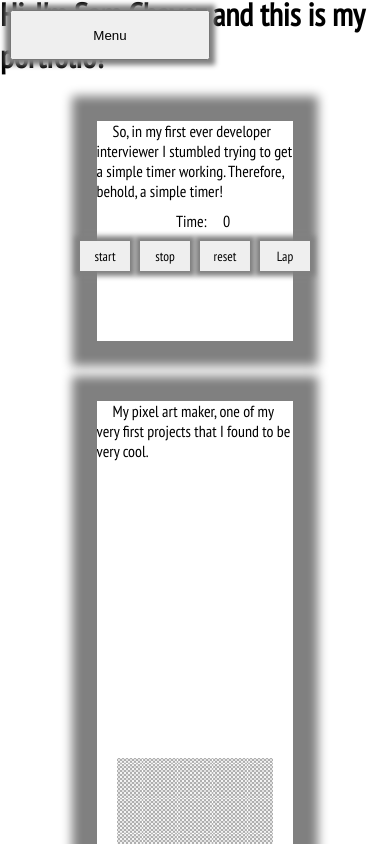
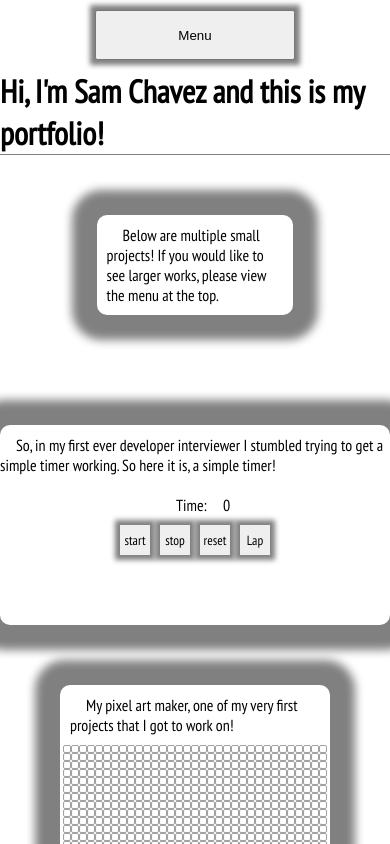
Before and after one commit to SamChav/outward, a Next.js app: page /samples in a window 390 px wide. Shown: the top 844 px of the page. Built offline with nearby package versions, Linux system fonts and the light colour scheme.

Commit message:
samples are working, fixed the timer it works now, working css next

```diff
--- a/components/PixelArt.js
+++ b/components/PixelArt.js
@@ -8,7 +8,7 @@ function buildPixels() {
   for (let i = 0; i < 1200; i++) {
     result.push({
       key: i,
-      color: "#FFFFFF"
+      color: "#FFFFFF",
     });
   }
 
@@ -17,24 +17,24 @@ function buildPixels() {
 
 const PixelArtMaker = () => {
   const [pixels, setPixels] = useState(buildPixels());
-  let [colorPicker, setColorPicker] = useState('');
+  let [colorPicker, setColorPicker] = useState("");
   const [isMouseDown, setIsMouseDown] = useState(false);
 
   function updatePixel(index) {
-    setIsMouseDown(true)
+    setIsMouseDown(true);
     const pixel = pixels[index];
     const updatedPixel = { ...pixel, color: colorPicker };
     const result = [
       ...pixels.slice(0, index),
       updatedPixel,
-      ...pixels.slice(index + 1)
+      ...pixels.slice(index + 1),
     ];
     setPixels(result);
   }
 
   const colorPicked = (color) => {
-    setColorPicker(color.hex)
-  }
+    setColorPicker(color.hex);
+  };
 
   const colorMouseOver = (index) => {
     const pixel = pixels[index];
@@ -43,12 +43,11 @@ const PixelArtMaker = () => {
       const result = [
         ...pixels.slice(0, index),
         updatedPixel,
-         ...pixels.slice(index + 1)
+        ...pixels.slice(index + 1),
       ];
       setPixels(result);
     }
-    }
-
+  };
 
   const stopColoring = () => {
     setIsMouseDown(false);
@@ -56,15 +55,19 @@ const PixelArtMaker = () => {
   };
 
   return (
+    <div className={styles.sampleTwo}>
+      <span className={styles.sampleTwoText}>
+        My pixel art maker, one of my very first projects that I got to work on!
+      </span>
       <div className={styles.pixelArtContainer}>
         <div className={styles.pixelCanvas} onMouseEnter={stopColoring}>
-        {pixels.map(x => {
+          {pixels.map((x) => {
             return (
               <button
                 key={x.key}
                 data-key={x.key}
                 className={styles.artButtons}
-              style={{backgroundColor: x.color}}
+                style={{ backgroundColor: x.color }}
                 onMouseDown={() => updatePixel(x.key, colorPicker)}
                 onMouseOver={() => colorMouseOver(x.key, colorPicker)}
                 onMouseUp={stopColoring}
@@ -74,7 +77,8 @@ const PixelArtMaker = () => {
         </div>
         {/* <input type="color" id="colorpicker" onChange={colorTime} /> */}
 
-      <CirclePicker onChangeComplete={colorPicked} />
+        <CirclePicker onChangeComplete={colorPicked} className={styles.swatch}/>
+      </div>
     </div>
   );
 };
--- /dev/null
+++ b/components/Timer.js
@@ -0,0 +1,74 @@
+import React, { useEffect, useState } from "react";
+import styles from "../styles/Timer.module.css";
+
+const Timer = () => {
+  let [counter, setCounter] = useState(0);
+  let [tracker, setTracker] = useState(false);
+  let [lap, setLap] = useState([]);
+
+  const startCounting = counter;
+  const timer = () => {
+      startCounting++;
+      console.log(startCounting);
+      setCounter(startCounting);
+  };
+
+  const startTimer = () => {
+    if (!tracker) {
+      setTracker(setInterval(timer, 1000));
+    } else if (tracker === true) {
+      return null;
+    }
+  };
+
+  const stopTimer = () => {
+    clearInterval(tracker);
+    setTracker(false);
+  };
+
+  const resetTimer = () => {
+    clearInterval(tracker);
+    setCounter(0);
+    setTracker(false);
+  };
+
+  const lapFunc = () => {
+    setLap([counter]);
+    console.log(lap);
+  };
+
+  return (
+    <div className={styles.sampleOne}>
+      <div className={styles.sampleOneText}>
+        So, in my first ever developer interviewer I stumbled trying to get a
+        simple timer working. So here it is, a simple timer!
+      </div>
+
+      <div className={styles.counterDiv}>
+        Time:
+        <span id={styles.timer}>{counter}</span>
+        <div>
+          {lap.map((el, i) => {
+            <ul key={i}>Lap: {el}</ul>;
+          })}
+        </div>
+      </div>
+      <span className={styles.sampleOneButtons}>
+        <button className={styles.button} onClick={startTimer}>
+          start
+        </button>
+        <button className={styles.button} onClick={stopTimer}>
+          stop
+        </button>
+        <button className={styles.button} onClick={resetTimer}>
+          reset
+        </button>
+        <button className={styles.button} onClick={lapFunc}>
+          Lap
+        </button>
+      </span>
+    </div>
+  );
+};
+
+export default Timer;
--- a/package.json
+++ b/package.json
@@ -18,5 +18,8 @@
     "heroicons": "^2.0.11",
     "next": "^12.3.0",
     "react-color": "^2.19.3"
+  },
+  "devDependencies": {
+    "react-router-dom": "^6.4.0"
   }
 }
--- a/pages/samples.js
+++ b/pages/samples.js
@@ -2,6 +2,7 @@ import React, { useState } from "react";
 import styles from "../styles/Samples.module.css";
 import PixelArtMaker from "../components/PixelArt";
 import Header from "../components/Header";
+import Timer from "../components/Timer";
 const Samples = (props) => {
   // ___________________________this is the timer and its functions
   const [counter, setCounter] = useState(0);
@@ -41,43 +42,9 @@ const Samples = (props) => {
   return (
     <div className={styles.samplesContainer}>
       <Header />
-      <div className={styles.sampleOne}>
-        <div className={styles.sampleOneText}>
-          So, in my first ever developer interviewer I stumbled trying to get a
-          simple timer working. Therefore, behold, a simple timer!
-        </div>
-
-        <div className={styles.counterDiv}>
-          Time:
-          <span id={styles.timer}>{counter}</span>
-          <div>
-            {lap.map((el, i) => {
-              <span key={i}>Lap: {el}</span>;
-            })}
-          </div>
-        </div>
-        <span className={styles.sampleOneButtons}>
-          <button className={styles.button} onClick={startTimer}>
-            start
-          </button>
-          <button className={styles.button} onClick={stopTimer}>
-            stop
-          </button>
-          <button className={styles.button} onClick={resetTimer}>
-            reset
-          </button>
-          <button className={styles.button} onClick={lapFunc}>
-            Lap
-          </button>
-        </span>
-      </div>
-      <div className={styles.sampleTwo}>
-        <span className={styles.sampleTwoText}>
-          My pixel art maker, one of my very first projects that I found to be
-          very cool.
-        </span>
-        <PixelArtMaker></PixelArtMaker>
-      </div>
+      <div className={styles.statement}><p className={styles.paragraph}>Below are multiple small projects! If you would like to see larger works, please view the menu at the top.</p></div>
+      <Timer />
+       <PixelArtMaker />
     </div>
   );
 };
--- a/styles/Header.module.css
+++ b/styles/Header.module.css
@@ -4,19 +4,17 @@
     max-height: 300px;
     justify-content: center;
     border-bottom: 1px solid grey;
-    flex-direction: column;
-    flex-wrap: nowrap;
-    gap: 150px;
+    flex-direction: row;
+    flex-wrap: wrap;
     font-family: 'PT Sans Narrow', sans-serif;
 }
 
 .header {
     display: flex;
     align-self: center;
-    position: absolute;
     background-color: white;
     color: black;
-    overflow: hidden;
+    position: relative;
 }
 
 .menuButton {
@@ -27,7 +25,6 @@
 }
 .menuButton:hover {
     scale: 1.02;
-    cursor: pointer;
 }
 
 .dropdownDiv:hover .dropdown {
@@ -43,6 +40,7 @@
     width: 200px;
     height: 50px;
     margin: 10px;
+    /* right: 10%; */
 }
 
 .dropdown a:hover {
--- a/styles/PixelArtMaker.module.css
+++ b/styles/PixelArtMaker.module.css
@@ -4,7 +4,7 @@
     align-content: center;
     justify-content: center;
     width: 100%;
-    min-height: 100vh;
+    overflow: hidden;
 }
 
 .pixelCanvas {
@@ -13,22 +13,23 @@
     gap: none;
     width: 100%;
     min-width: fit-content;
-    margin-left: 10%;
-    margin-right: 10%;
+    margin-left: 1%;
+    margin-right: 1%;
     height: fit-content;
     justify-content: center;
 }
 
 .pixelCanvas>* {
-    flex: 0 0 2%;
+    flex: 1 0 2%;
 
+}
+.swatch {
+    margin: 10px 0px 0px 0px;
 }
 
 .artButtons {
-    border-radius: 2px;
     background-color: whitesmoke;
-    border: 1px solid rgb(161, 161, 161);
-    height: 1vw;
+    height: 20px;
     aspect-ratio: 1 / 1;
 }
 
@@ -51,3 +52,89 @@
 .openBoardButton:active {
     scale: .98;
 }
+
+.sampleTwo {
+    display: flexbox;
+    border-radius: 10px;
+    align-self: center;
+    width: 50.5%;
+    height: 100%;
+    box-shadow: 0px 0px 10px 25px gray;
+    text-indent: 1rem;
+    margin: 60px;
+    overflow: scroll;
+    -ms-overflow-style: none;  /* IE and Edge */
+    scrollbar-width: none;  /* Firefox */
+}
+
+.sampleTwo::-webkit-scrollbar {
+    display: none; /* this is for Chrome, mac stuff */
+  }
+
+.sampleTwoText {
+    display: flex;
+    width: 100%;
+    margin-bottom: 10px;
+    margin: 10px;
+}
+
+@media(max-width:1081px) {
+    .sampleTwo {width: 1000px;}
+    .pixelCanvas { width: 100%; height: 80%;}
+    .pixelCanvas>* {
+        flex: 1 0 2%;
+    }
+    .artButtons{
+        aspect-ratio: 1 / 1;
+        border-radius: 2px;
+        background-color: whitesmoke;
+        border: 1px solid rgb(161, 161, 161);
+        height: 15px;
+        width: 15px;
+    }
+  }
+
+  @media(max-width:1921px) {
+    .pixelCanvas { width: 100%; height: 80%;}
+    .pixelCanvas>* {
+        flex: 1 0 2%;
+    }
+    .artButtons{
+        aspect-ratio: 1 / 1;
+        border-radius: 2px;
+        background-color: whitesmoke;
+        border: 1px solid rgb(161, 161, 161);
+        height: 15px;
+        width: 15px;
+    }
+  }
+
+  @media(max-width:801px) {
+    .pixelCanvas { width: 100%; height: 80%;}
+    .pixelCanvas>* {
+        flex: 1 0 2%;
+    }
+    .artButtons{
+        aspect-ratio: 1 / 1;
+        border-radius: 2px;
+        background-color: whitesmoke;
+        border: 1px solid rgb(161, 161, 161);
+        height: 10px;
+        width: 10px;
+    }
+  }
+
+  @media(max-width:601px) {
+    .pixelCanvas { width: 100%; height: 80%;}
+    .pixelCanvas>* {
+        flex: 1 0 2%;
+    }
+    .artButtons{
+        aspect-ratio: 1 / 1;
+        border-radius: 2px;
+        background-color: whitesmoke;
+        border: 1px solid rgb(161, 161, 161);
+        height: 8px;
+        width: 8px;
+    }
+  }
--- a/styles/Samples.module.css
+++ b/styles/Samples.module.css
@@ -10,63 +10,12 @@
     color: black;
 }
 
-.sampleOne {
-    display: flex;
-    align-self: center;
-    flex-direction: column;
-    align-items: center;
-    justify-items: center;
-    width: 50.5%;
-    height: 50%;
-    box-shadow: 0px 0px 10px 25px gray;
-    text-indent: 1rem;
-    margin-top: 50px;
-}
-
-.sampleOneText {
-    display: flex;
-    width: 100%;
-}
-
-.counterDiv {
-    display: flex;
-    margin-top: 10px;
-    flex-direction: row;
-    flex-wrap: wrap;
-}
-
-.sampleOneButtons {
-    display: flex;
-    align-self: center;
-    justify-self: center;
-    height: 100px;
-    margin-top: 10px;
-    gap: 10px;
-}
-
-.button {
-    border: none;
-    width: 50px;
-    height: 30px;
-    text-align: center;
-    box-shadow: 0px 0px 5px 5px gray;
-    font-family: 'PT Sans Narrow', sans-serif;
-}
-
-.button:hover {
-    cursor: pointer;
-    scale: 1.05;
-}
-
-.button:active {
-    scale: .99;
-}
-
-.sampleTwo {
+.statement {
     display: flexbox;
+    border-radius: 10px;
     align-self: center;
     width: 50.5%;
-    height: 100%;
+    height: 100px;
     box-shadow: 0px 0px 10px 25px gray;
     text-indent: 1rem;
     margin: 60px;
@@ -75,12 +24,6 @@
     scrollbar-width: none;  /* Firefox */
 }
 
-.sampleTwo::-webkit-scrollbar {
-    display: none; /* this is for Chrome, mac stuff */
-  }
-
-.sampleTwoText {
-    display: flex;
-    width: 100%;
-    margin-bottom: 10px;
+.paragraph {
+    margin: 10px;
 }
--- /dev/null
+++ b/styles/Timer.module.css
@@ -0,0 +1,60 @@
+.sampleOne {
+    display: flex;
+    align-self: center;
+    flex-direction: column;
+    align-items: center;
+    justify-items: center;
+    width: 50.5%;
+    height: 50%;
+    box-shadow: 0px 0px 10px 25px gray;
+    text-indent: 1rem;
+    margin-top: 50px;
+    border-radius: 10px;
+}
+
+.sampleOneText {
+    display: flex;
+    width: 100%;
+    margin: 10px;
+}
+
+.counterDiv {
+    display: flex;
+    margin-top: 10px;
+    flex-direction: row;
+    flex-wrap: wrap;
+}
+
+.sampleOneButtons {
+    display: flex;
+    align-self: center;
+    justify-self: center;
+    height: 100px;
+    margin-top: 10px;
+    gap: 10px;
+}
+
+.button {
+    border: none;
+    max-width: 50px;
+    min-height: 30px;
+    width: 50px;
+    height: 30px;
+    text-align: center;
+    box-shadow: 0px 0px 5px 5px gray;
+    font-family: 'PT Sans Narrow', sans-serif;
+}
+
+.button:hover {
+    cursor: pointer;
+    scale: 1.05;
+}
+
+.button:active {
+    scale: .99;
+}
+
+@media(max-width:1080px) {
+    .button { width: 30px; }
+    .sampleOne { width: 500px; }
+  }
```
Also changed, not shown: 1 other file (tests, documents, lock files or other folders). Lines whose indentation alone changed are shown as unchanged.
